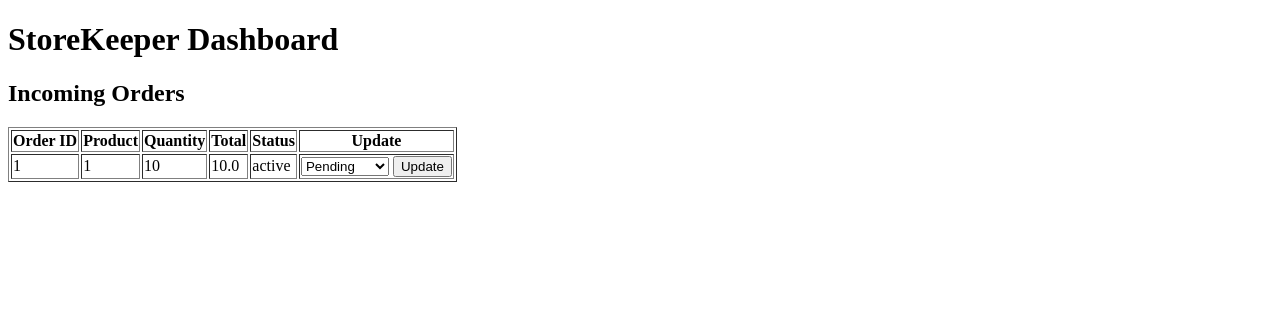
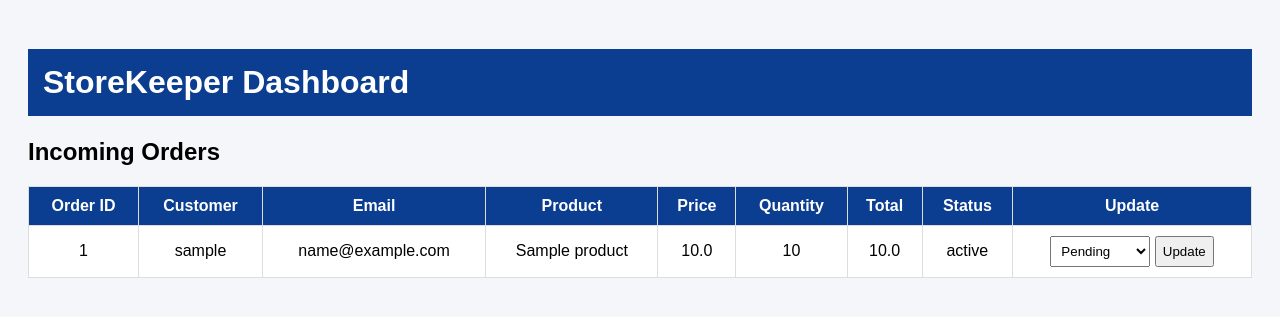
Before and after one commit to rez047/salesretailproject, a Flask app: page /retailer/dashboard in a window 1280 px wide. Shown: the top 317 px of the page. Run offline with Flask 3, Linux system fonts and the light colour scheme; a user stored in the database is signed in; tables that the repository leaves empty hold one stand-in row (values such as "Sample post").

Commit message:
Update retailer_dashboard.html

```diff
--- a/templates/retailer_dashboard.html
+++ b/templates/retailer_dashboard.html
@@ -2,6 +2,41 @@
 <html>
 <head>
     <title>StoreKeeper Dashboard</title>
+
+    <style>
+        body {
+            font-family: Arial;
+            background: #f4f6f9;
+            padding: 20px;
+        }
+
+        h1 {
+            background: #0b3d91;
+            color: white;
+            padding: 15px;
+        }
+
+        table {
+            width: 100%;
+            border-collapse: collapse;
+            background: white;
+        }
+
+        th, td {
+            border: 1px solid #ddd;
+            padding: 10px;
+            text-align: center;
+        }
+
+        th {
+            background: #0b3d91;
+            color: white;
+        }
+
+        select, button {
+            padding: 6px;
+        }
+    </style>
 </head>
 
 <body>
@@ -10,10 +45,13 @@
 
 <h2>Incoming Orders</h2>
 
-<table border="1">
+<table>
     <tr>
         <th>Order ID</th>
+        <th>Customer</th>
+        <th>Email</th>
         <th>Product</th>
+        <th>Price</th>
         <th>Quantity</th>
         <th>Total</th>
         <th>Status</th>
@@ -23,8 +61,15 @@
     {% for order in orders %}
     <tr>
         <td>{{ order.id }}</td>
-        <td>{{ order.product_id }}</td>
+
+        <td>{{ order.buyer.username }}</td>
+        <td>{{ order.buyer.email }}</td>
+
+        <td>{{ order.product.name }}</td>
+        <td>{{ order.product.price }}</td>
+
         <td>{{ order.quantity }}</td>
+
         <td>{{ order.total_price }}</td>
         <td>{{ order.status }}</td>
 
@@ -41,7 +86,6 @@
         </td>
     </tr>
     {% endfor %}
-
 </table>
 
 </body>
```
